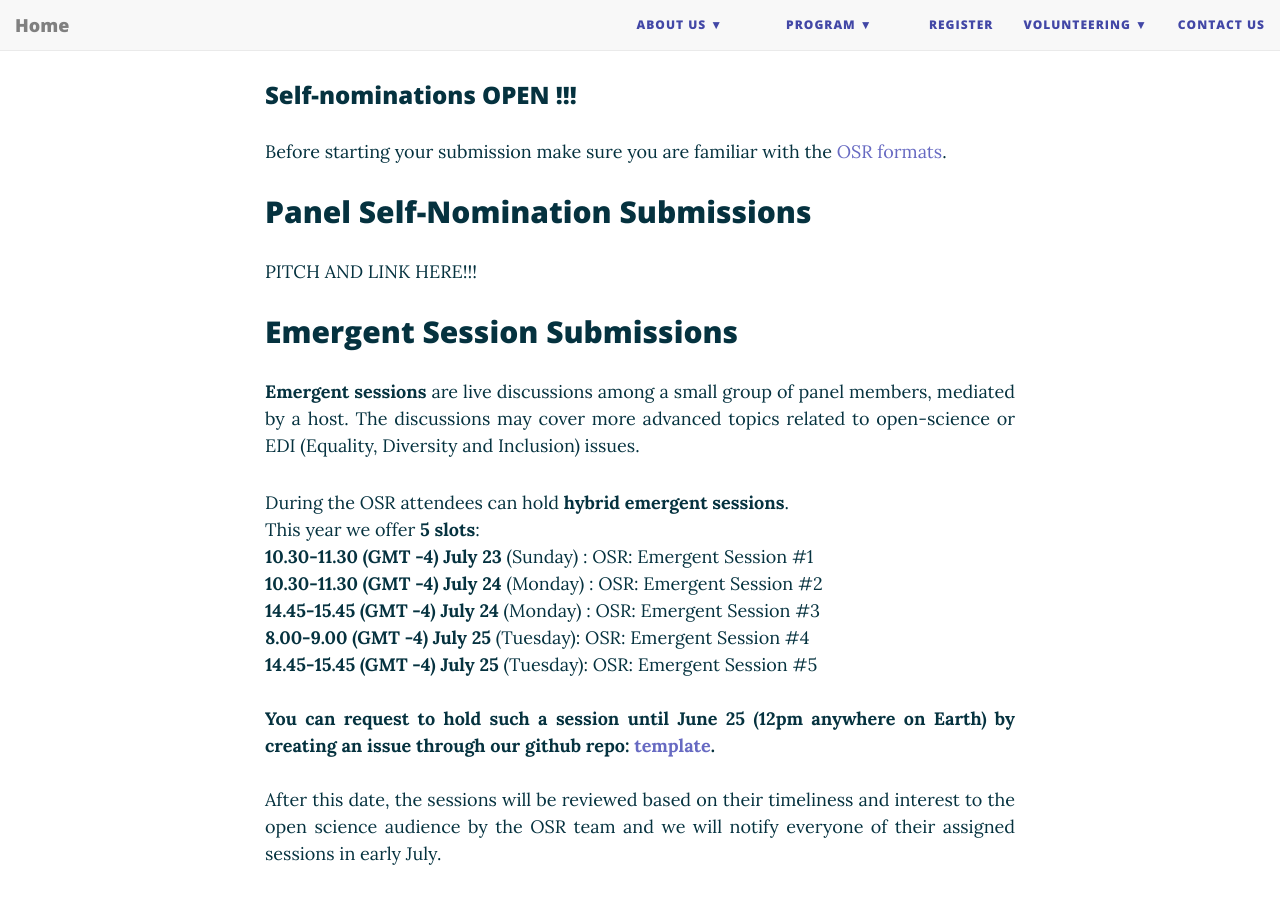
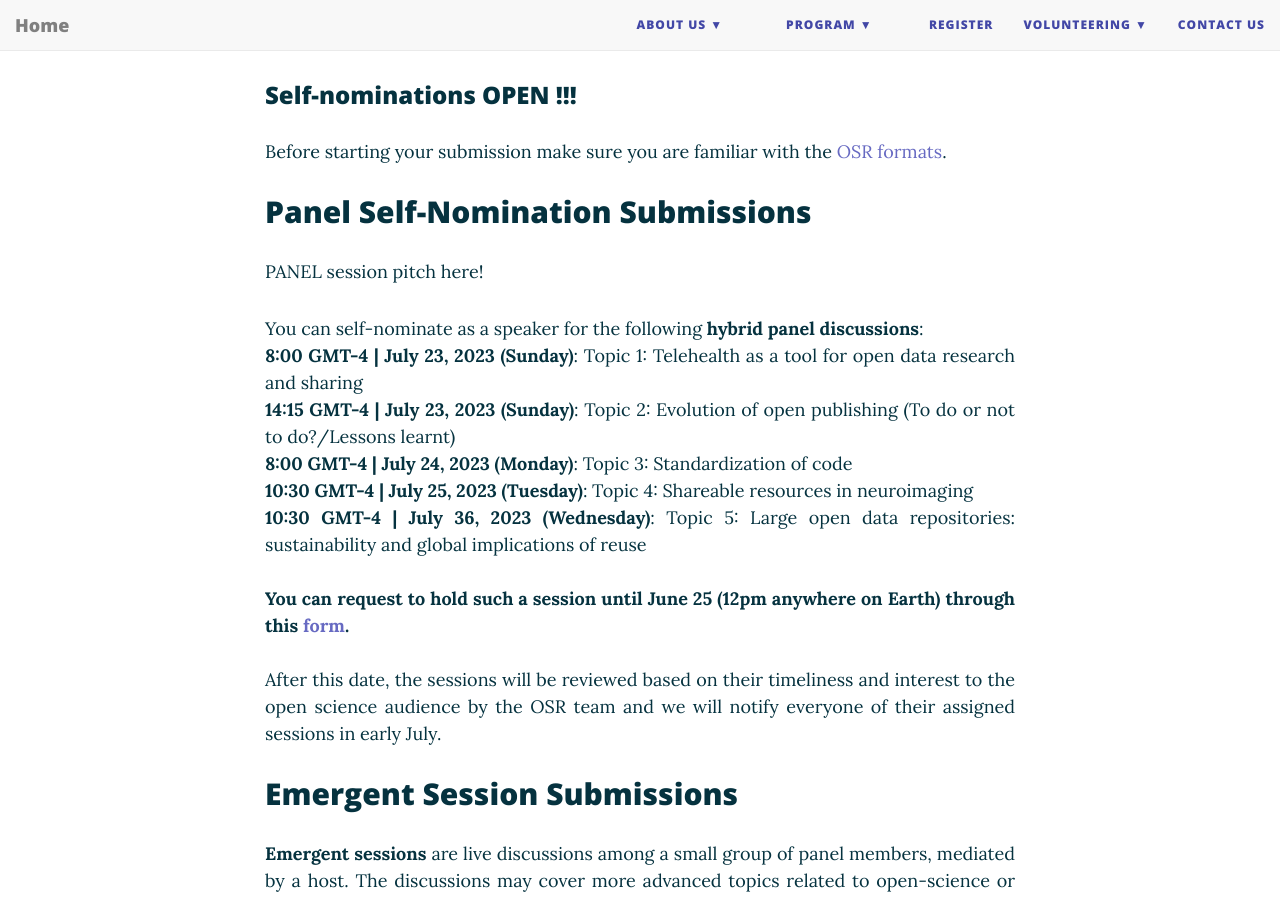
Before and after one commit to ohbm/osr2023, a Jekyll site: the page built from submit.md, in a window 1280 px wide and 900 px high, scrolled down 253 px. Built offline with Jekyll 4.4.1, drawn with Linux system fonts in a browser that asks for light colours; nearby versions of some CDN libraries.

Commit message:
Updating submissions

```diff
--- a/submit.md
+++ b/submit.md
@@ -14,7 +14,24 @@
 {::options parse_block_html="true" /}
 
 ## Panel Self-Nomination Submissions
-PITCH AND LINK HERE!!!
+
+{::options parse_block_html="false" /}
+{::options parse_block_html="true" /}
+<p align="justify">
+  PANEL session pitch here!
+</p>
+<p align="justify">
+You can self-nominate as a speaker for the following **hybrid panel discussions**: <br>
+**8:00 GMT-4 | July 23, 2023 (Sunday)**: Topic 1: Telehealth as a tool for open data research and sharing <br>
+**14:15 GMT-4 | July 23, 2023 (Sunday)**: Topic 2: Evolution of open publishing (To do or not to do?/Lessons learnt) <br>
+**8:00 GMT-4 | July 24, 2023 (Monday)**: Topic 3: Standardization of code <br>
+**10:30 GMT-4 | July 25, 2023 (Tuesday)**: Topic 4: Shareable resources in neuroimaging <br>
+**10:30 GMT-4 | July 36, 2023 (Wednesday)**: Topic 5: Large open data repositories: sustainability and global implications of reuse <br><br>
+
+**You can request to hold such a session until June 25 (12pm anywhere on Earth) through this [form](link to form).**<br> <br>
+After this date, the sessions will be reviewed based on their timeliness and interest to the open science audience by the OSR team and we will notify everyone of their assigned sessions in early July. <br>
+</p>
+{::options parse_block_html="false" /}
 
 ## Emergent Session Submissions
 
```
